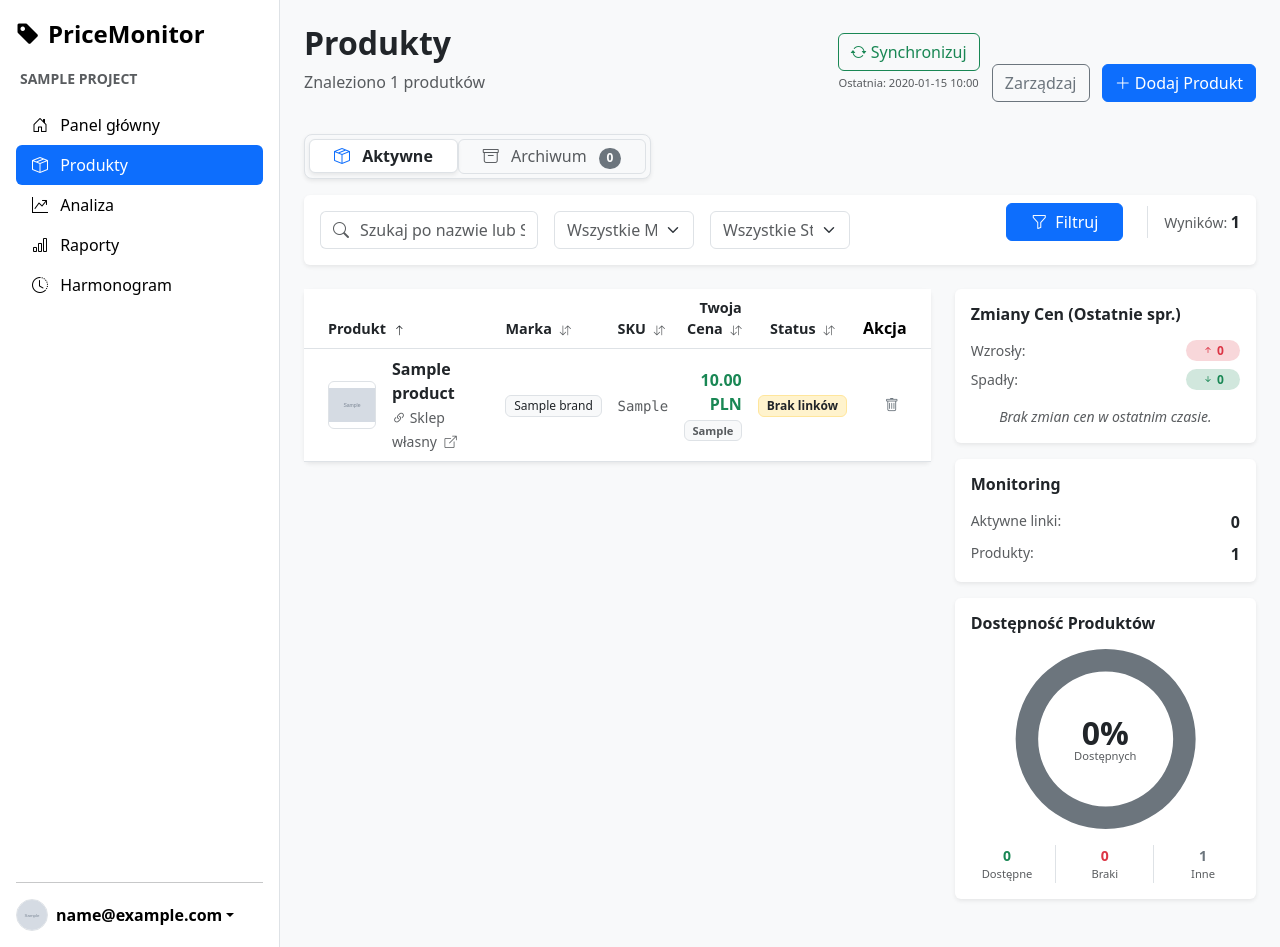
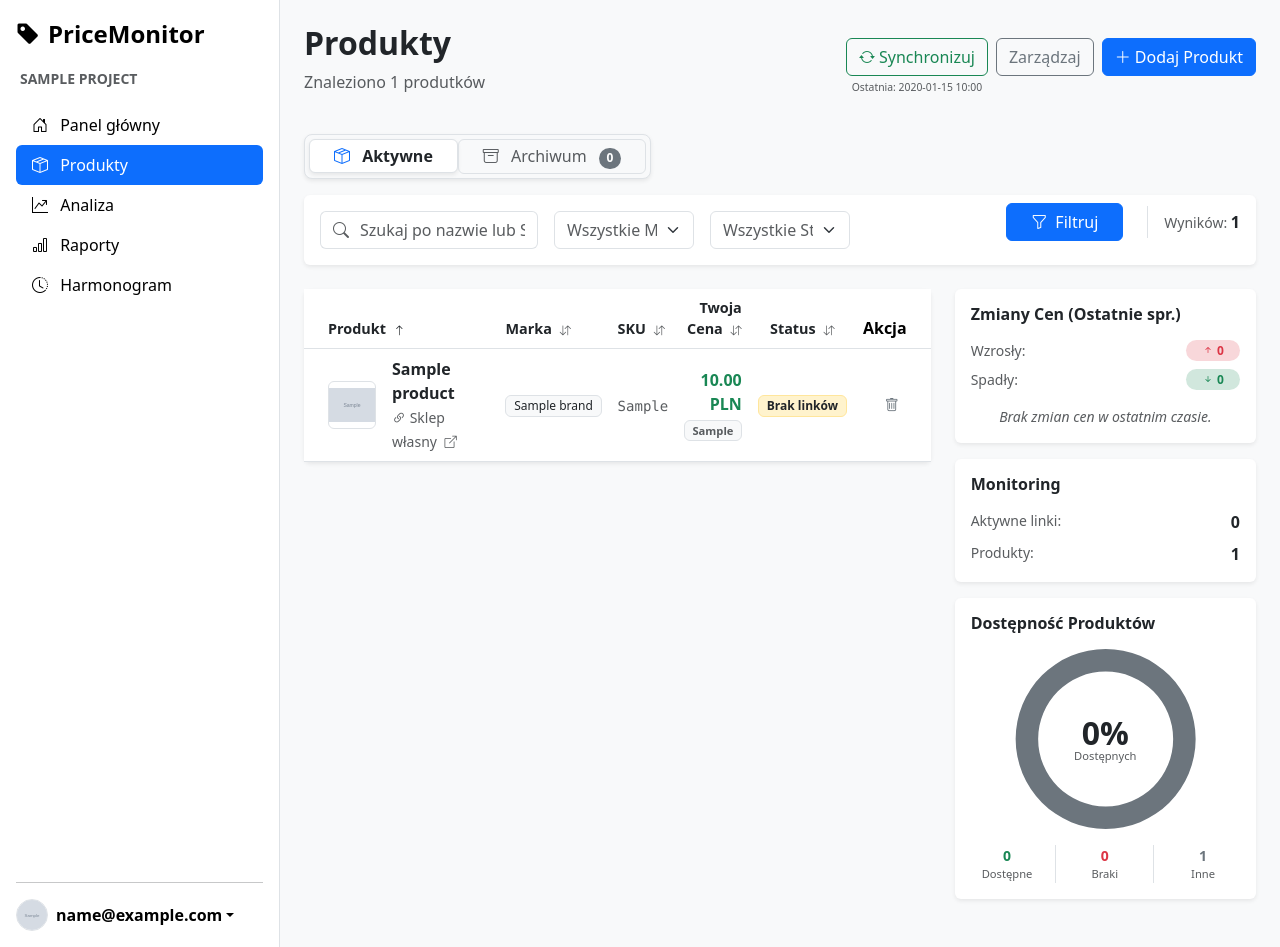
Before and after one commit to mateo-malesz/PriceMonitor-IXION, a Flask app: page /project/1/products in a window 1280 px wide. Run offline with Flask 3, Linux system fonts and the light colour scheme; a user stored in the database is signed in; tables that the repository leaves empty hold one stand-in row (values such as "Sample post"); grey boxes marked "Sample" are stand-in pictures.

Commit message:
update: poprawa wyswietania czasu importu

```diff
--- a/templates/products.html
+++ b/templates/products.html
@@ -32,22 +32,22 @@
                     <h2 class="fw-bold">Produkty</h2>
                     <p class="text-muted">Znaleziono {{ pagination.total }} produtków</p>
                 </div>
-                <div>
+                <div class="d-flex align-items-start gap-2">
                     {% if project.product_feed_url %}
-                        <div class="d-inline-block text-center me-2">
-                            <form method="POST" action="{{ url_for('sync_products', project_id=project.id) }}" style="display: inline;">
+                        <div class="d-flex flex-column align-items-center">
+                            <form method="POST" action="{{ url_for('sync_products', project_id=project.id) }}" class="m-0">
                                 <button type="submit" class="btn btn-outline-success" title="Pobierz produkty z pliku XML">
                                     <i class="bi bi-arrow-repeat"></i> Synchronizuj
                                 </button>
                             </form>
                             {% if project.last_feed_sync %}
-                                <div class="text-muted small mt-1" style="font-size: 0.7rem;">
+                                <div class="text-muted mt-1 text-nowrap" style="font-size: 0.65rem;">
                                     Ostatnia: {{ project.last_feed_sync.strftime('%Y-%m-%d %H:%M') }}
                                 </div>
                             {% endif %}
                         </div>
                     {% endif %}
-                    <button class="btn btn-outline-secondary me-2">Zarządzaj</button>
+                    <button class="btn btn-outline-secondary">Zarządzaj</button>
                     <button type="button" class="btn btn-primary" data-bs-toggle="modal" data-bs-target="#addProductModal">
                         <i class="bi bi-plus-lg"></i> Dodaj Produkt
                     </button>
```
